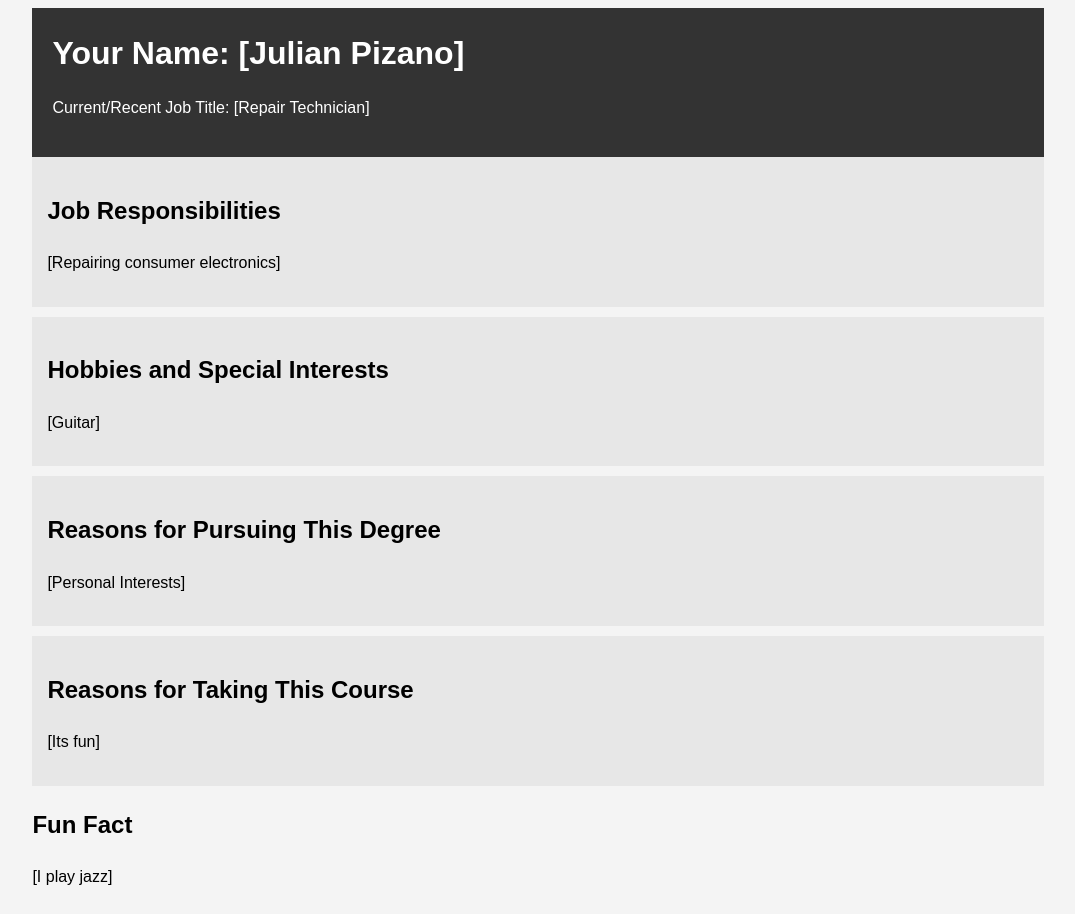
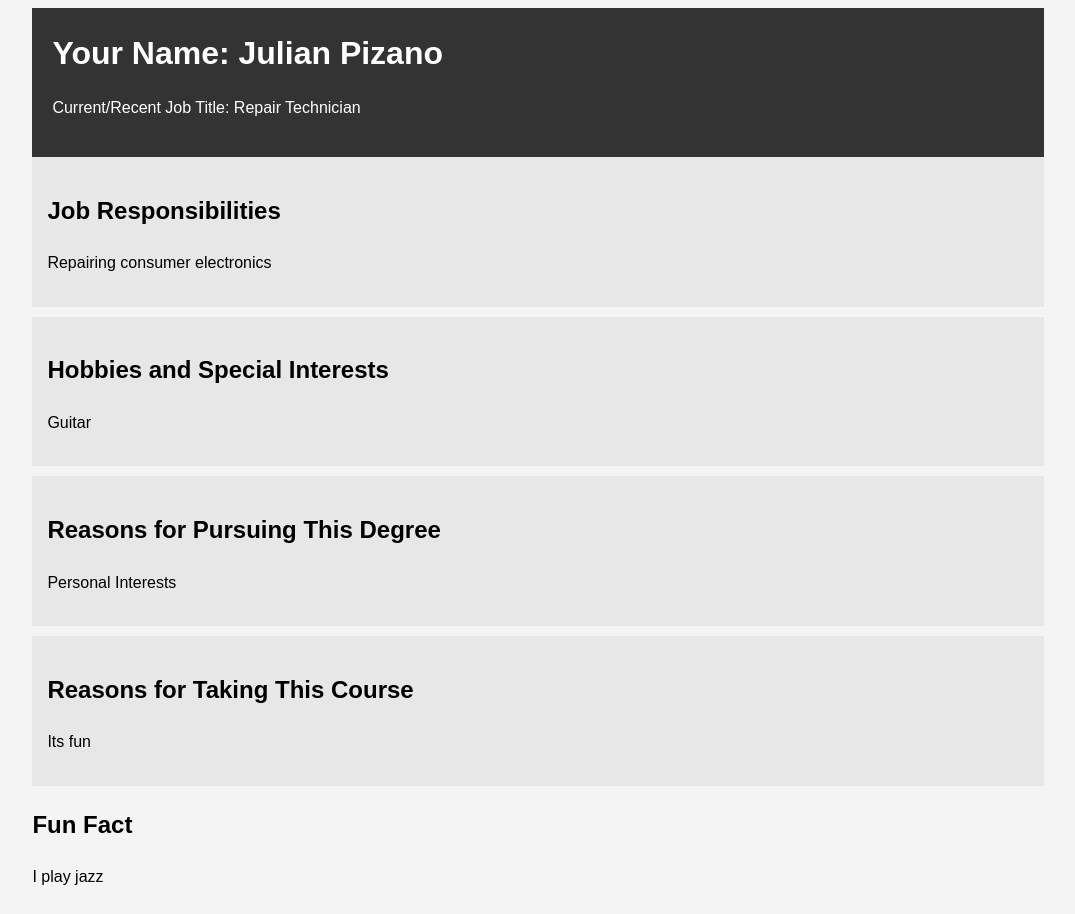
Before and after one commit to flyerJewel/flyerjewel.github.io, a plain HTML site: page index.html in a window 1280 px wide. Shown: the whole page, without its empty margins (102-1177 px from the left). Drawn offline with Linux system fonts and the light colour scheme.

Commit message:
index.html

```diff
--- a/index.html
+++ b/index.html
@@ -31,34 +31,34 @@
 <body>
     <div class="container">
         <header class="main-info">
-            <h1>Your Name: [Julian Pizano]</h1>
+            <h1>Your Name: Julian Pizano</h1>
 
-            <p>Current/Recent Job Title: [Repair Technician]</p>
+            <p>Current/Recent Job Title: Repair Technician</p>
         </header>
 
         <section class="career">
             <h2>Job Responsibilities</h2>
-            <p>[Repairing consumer electronics]</p>
+            <p>Repairing consumer electronics</p>
         </section>
 
         <section class="hobbies">
             <h2>Hobbies and Special Interests</h2>
-            <p>[Guitar]</p>
+            <p>Guitar</p>
         </section>
 
         <section class="career">
             <h2>Reasons for Pursuing This Degree</h2>
-            <p>[Personal Interests]</p>
+            <p>Personal Interests</p>
         </section>
 
         <section class="course">
             <h2>Reasons for Taking This Course</h2>
-            <p>[Its fun]</p>
+            <p>Its fun</p>
         </section>
 
         <section class="fun-fact">
             <h2>Fun Fact</h2>
-            <p>[I play jazz]</p>
+            <p>I play jazz</p>
         </section>
     </div>
 </body>
```
